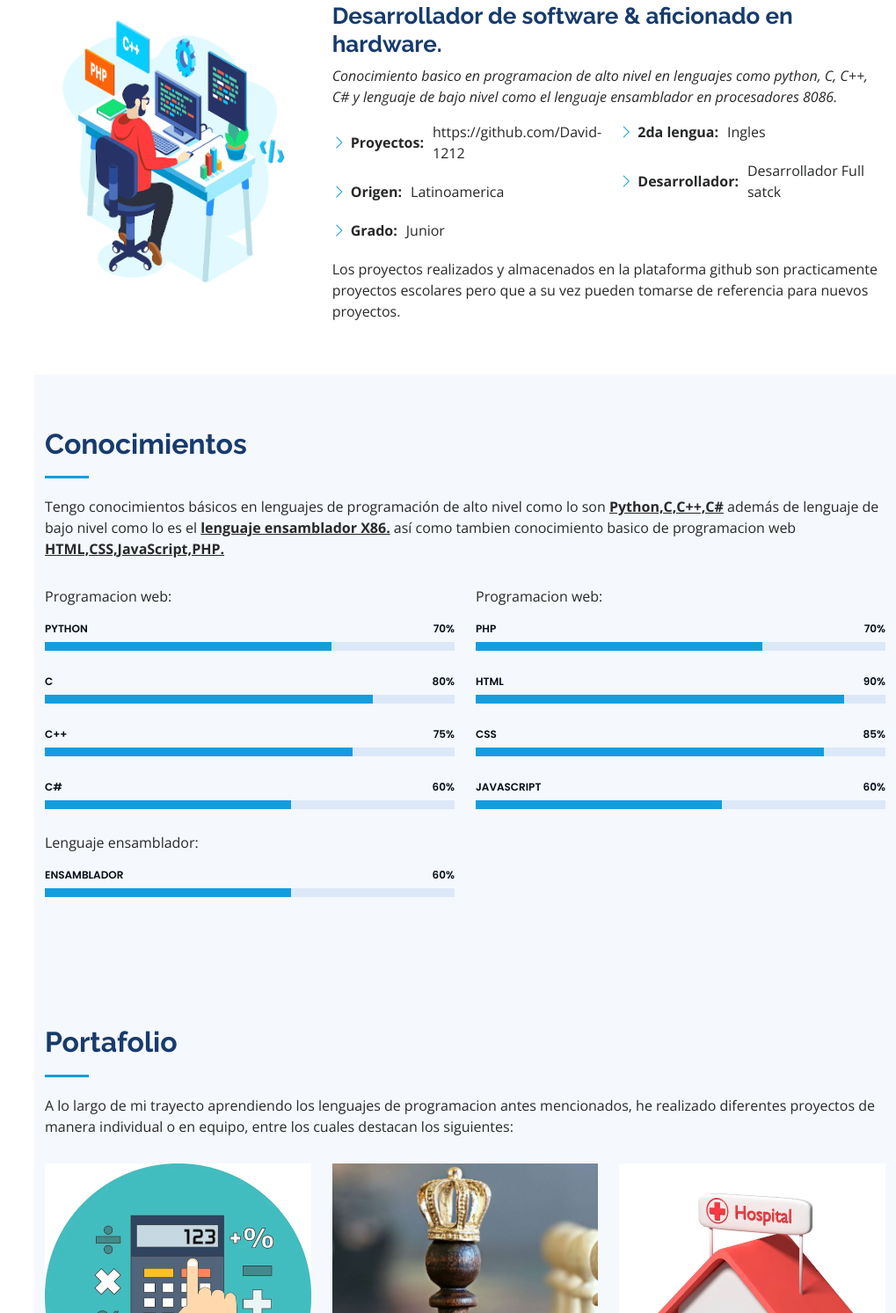
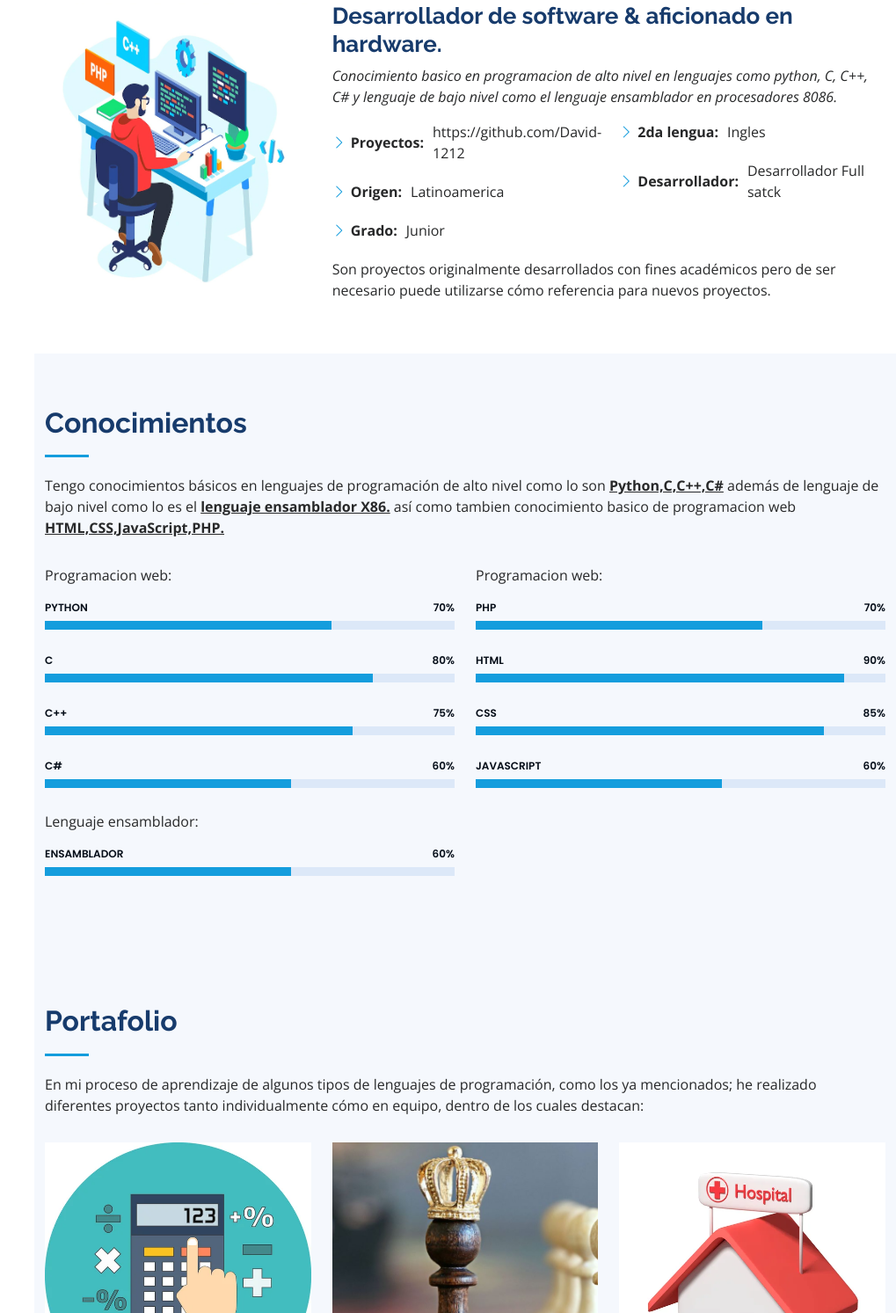
Before and after one commit to David-1212/proyecto1.io, a plain HTML site: page index.html in a window 1280 px wide. Shown: the part 1013-2506 px from the top of the page at 88% size, without its empty margins (261-1280 px from the left). Drawn offline with nearby package versions, Linux system fonts and the light colour scheme.

Commit message:
se mejoro la redaccion de los textos

```diff
--- a/index.html
+++ b/index.html
@@ -107,7 +107,7 @@
               </div>
             </div>
             <p>
-            Los proyectos realizados y almacenados en la plataforma github son practicamente proyectos escolares pero que a su vez pueden tomarse de referencia para nuevos proyectos.
+              Son proyectos originalmente desarrollados con fines académicos pero de ser necesario puede utilizarse cómo referencia para nuevos proyectos.
             </p>
           </div>
         </div>
@@ -233,7 +233,7 @@
 
         <div class="section-title">
           <h2>Portafolio</h2>
-          <p>A lo largo de mi trayecto aprendiendo los lenguajes de programacion antes mencionados, he realizado diferentes proyectos de manera individual o en equipo, entre los cuales destacan los siguientes:</p>
+          <p>En mi proceso de aprendizaje de algunos tipos de lenguajes de programación, como los ya mencionados; he realizado diferentes proyectos tanto individualmente cómo en equipo, dentro de los cuales destacan:</p>
         </div>
 
 
```
